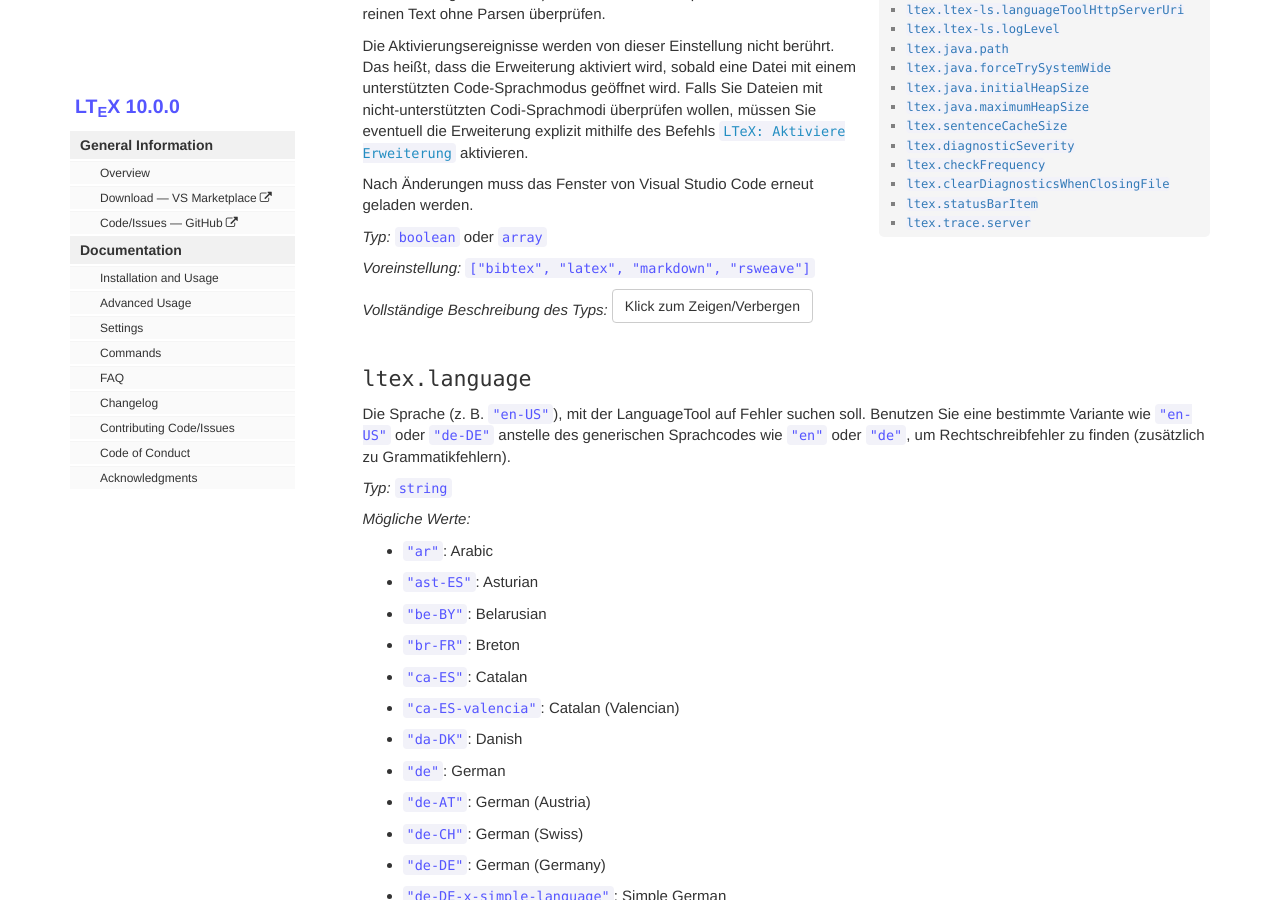
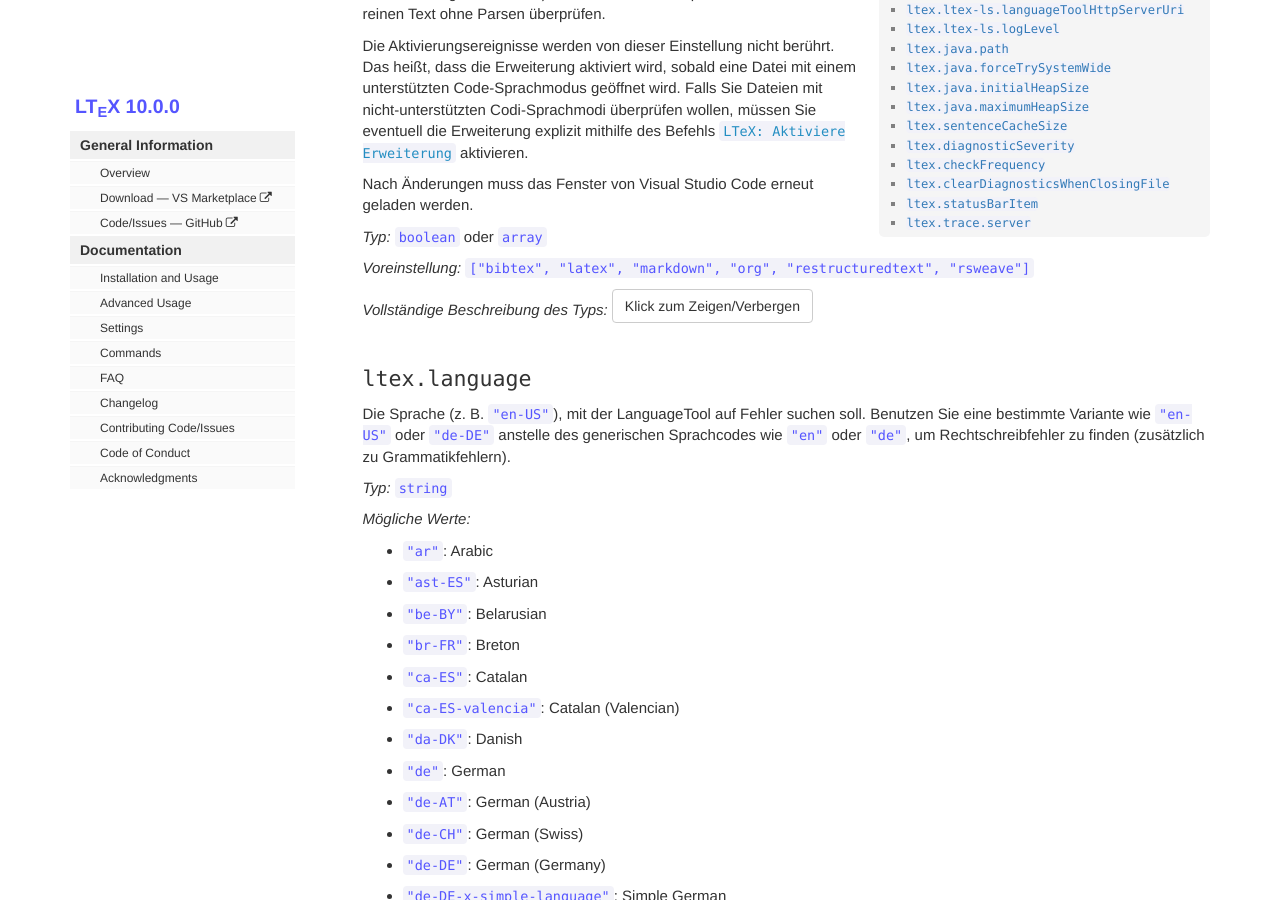
Before and after one commit to valentjn/vscode-ltex, a Jekyll site: the page built from pages/docs/settings-de.md, in a window 1280 px wide and 900 px high, scrolled down 508 px. Built offline with Jekyll 4.4.1, drawn with Linux system fonts in a browser that asks for light colours; some of the changed text lies outside the part shown.

Commit message:
Update settings

```diff
--- a/pages/docs/settings-de.md
+++ b/pages/docs/settings-de.md
@@ -26,7 +26,7 @@ Nach Änderungen muss das Fenster von Visual Studio Code erneut geladen werden.
 
 *Typ:* `boolean` oder `array`
 
-*Voreinstellung:* `["bibtex", "latex", "markdown", "rsweave"]`
+*Voreinstellung:* `["bibtex", "latex", "markdown", "org", "restructuredtext", "rsweave"]`
 
 *Vollständige Beschreibung des Typs:* <button class='expandable-button btn btn-default'>Klick zum Zeigen/Verbergen</button>
 
```
Also changed, not shown: other parts of pages/docs/settings-de.md (+1 -1 lines), pages/docs/settings.md (+1 -1 lines).
